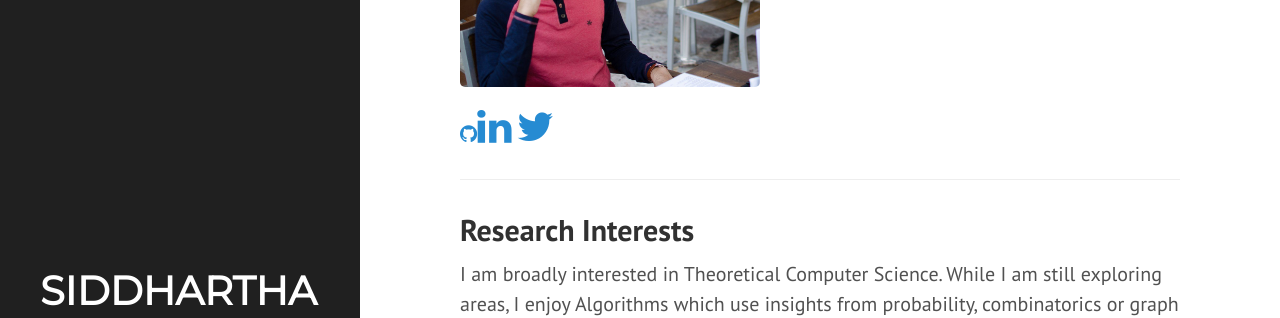
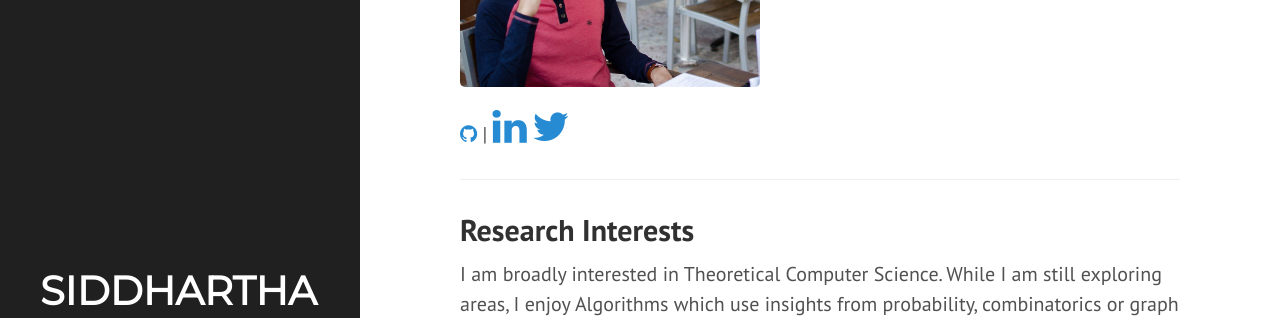
Before and after one commit to siddjai/siddjai.github.io, a Jekyll site: the page built from index.md, in a window 1280 px wide and 900 px high, scrolled down 328 px. Shown: the part 139-457 px from the top of the window. Built offline with Jekyll 4.4.1, drawn with Linux system fonts in a browser that asks for light colours; nearby versions of some CDN libraries.

Commit message:
Update index.md

```diff
--- a/index.md
+++ b/index.md
@@ -14,7 +14,7 @@ Carl Sagan
 ___
 
 <img style="width:15em;" src="img/vienna.jpeg" class="img-responsive" alt="My Picture">
-<a href="https://github.com/siddjai/" target="_blank" alt="github"><i class="fa fa-github"></i></a><a href="https://www.linkedin.com/in/akareddy" target="_blank" alt="linked in"><i class="fa fa-linkedin fa-2x"></i></a>  <a href="https://twitter.com/sidjai_" target="_blank"><i class="fa fa-twitter fa-2x"></i></a>
+<a href="https://github.com/siddjai/" target="_blank" alt="github"><i class="fa fa-github"></i></a> | <a href="https://www.linkedin.com/in/akareddy" target="_blank" alt="linked in"><i class="fa fa-linkedin fa-2x"></i></a>  <a href="https://twitter.com/sidjai_" target="_blank"><i class="fa fa-twitter fa-2x"></i></a>
 
 
 ___
```
